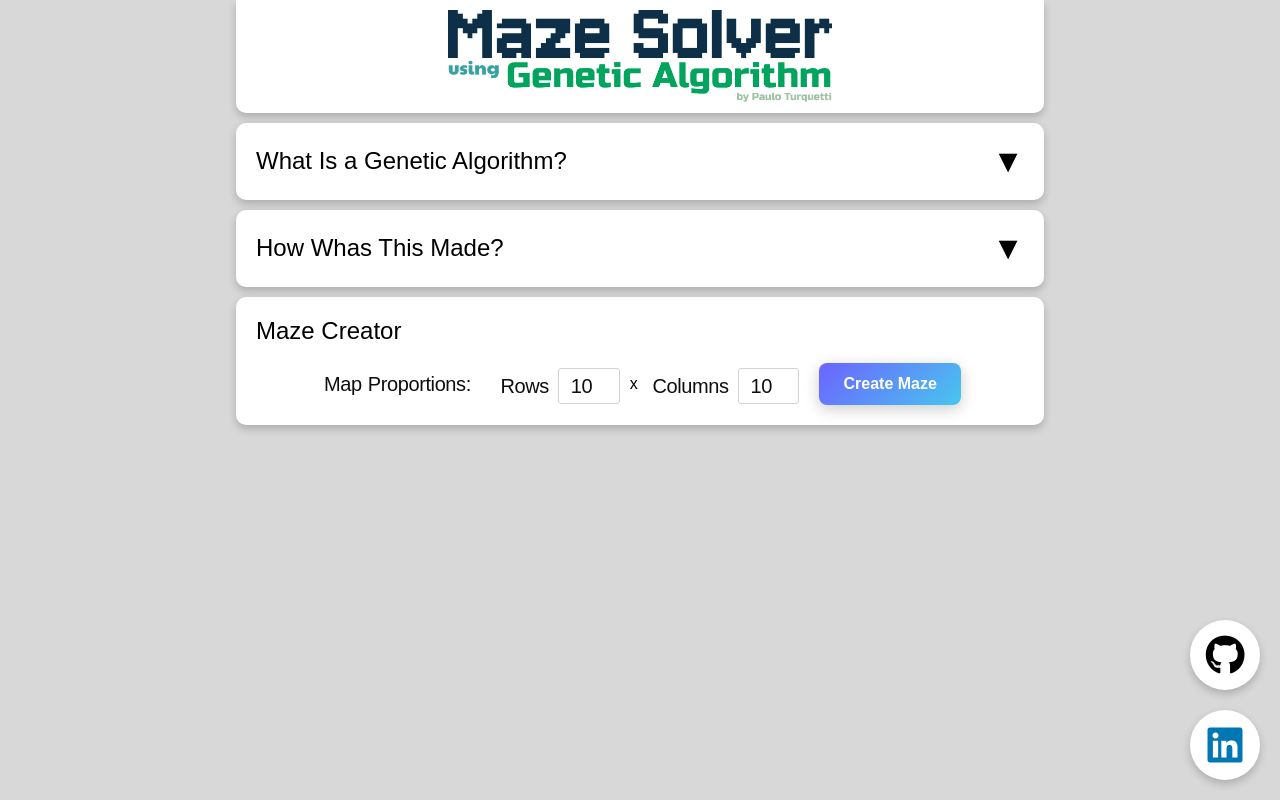
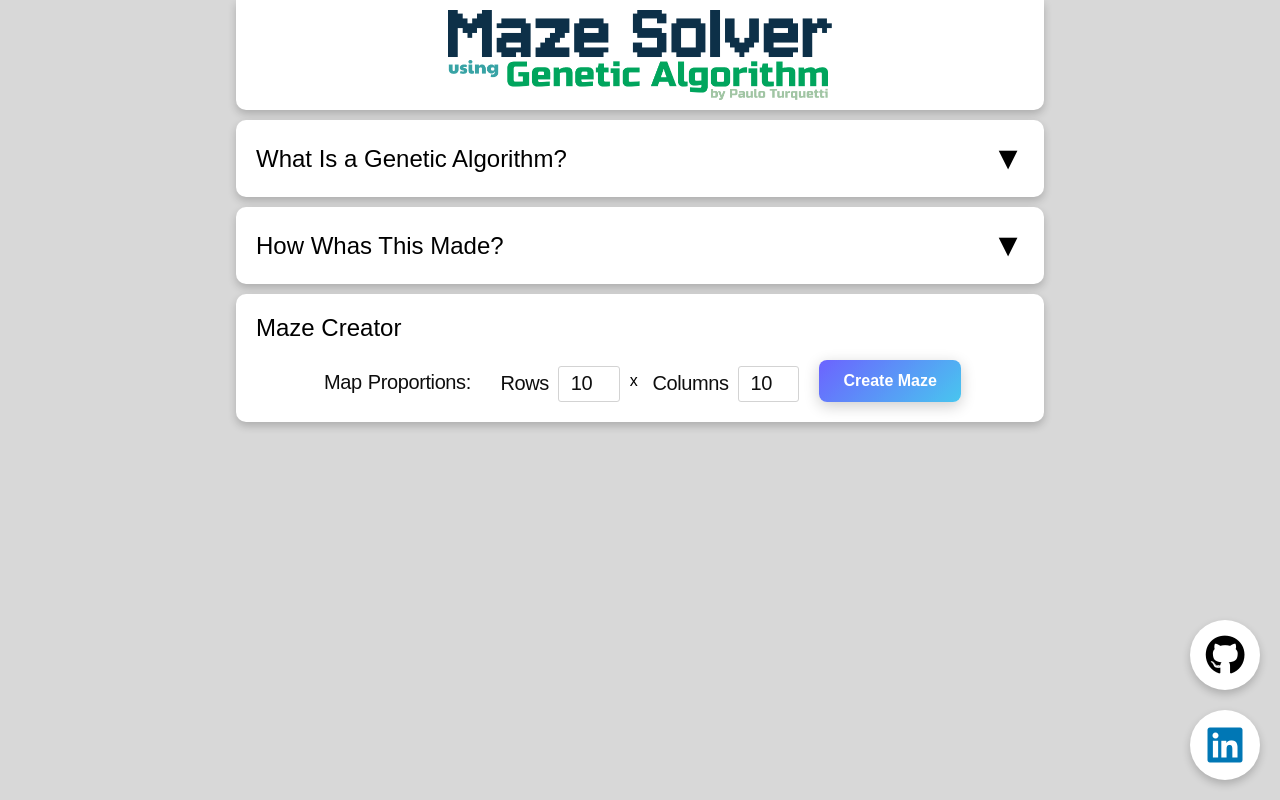
Before and after one commit to PTurquetti/MazeSolver_GeneticAlgorithm, a plain HTML site: page Web version/index.html in a window 1280 px wide. Drawn offline with Linux system fonts and the light colour scheme.

Commit message:
README update

```diff
--- a/Web version/index.html
+++ b/Web version/index.html
@@ -11,7 +11,7 @@
 <body>
 
     <div class="page_header">
-        <img src="img/title.jpeg" alt="Maze solver using genetic algorithm by Paulo Turquetti">
+        <img src="img/title.png" alt="Maze solver using genetic algorithm by Paulo Turquetti">
     </div>
 
 
```
Also changed, not shown: Web version/img/title.jpeg (deleted), Web version/img/title.png (added), 1 other file.
